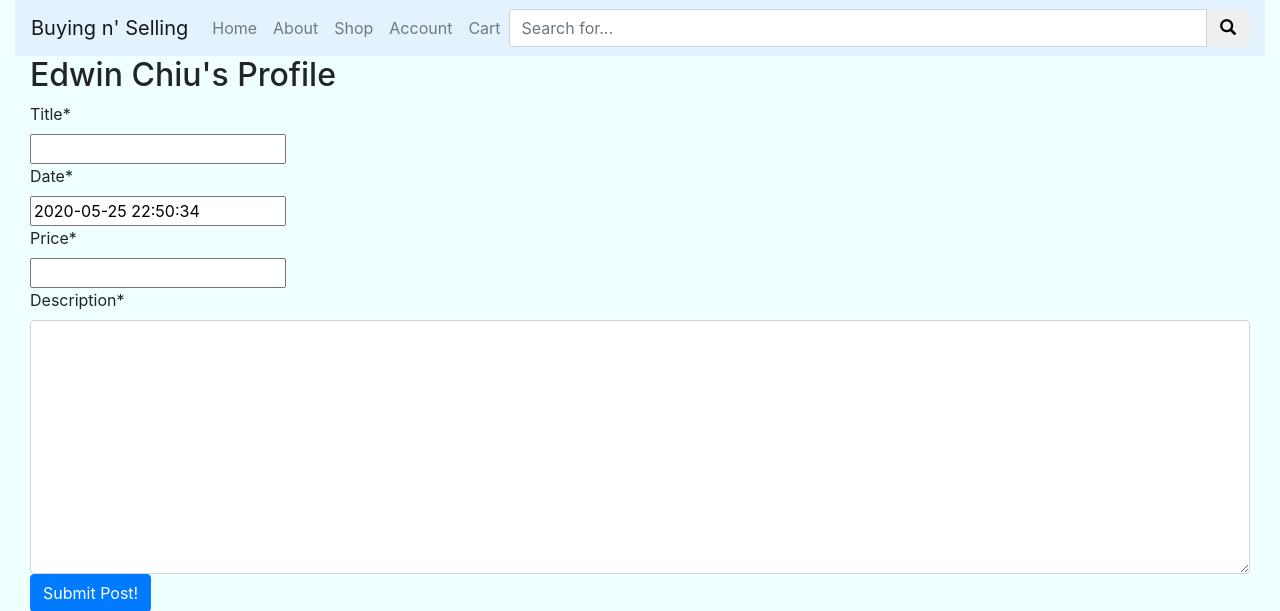
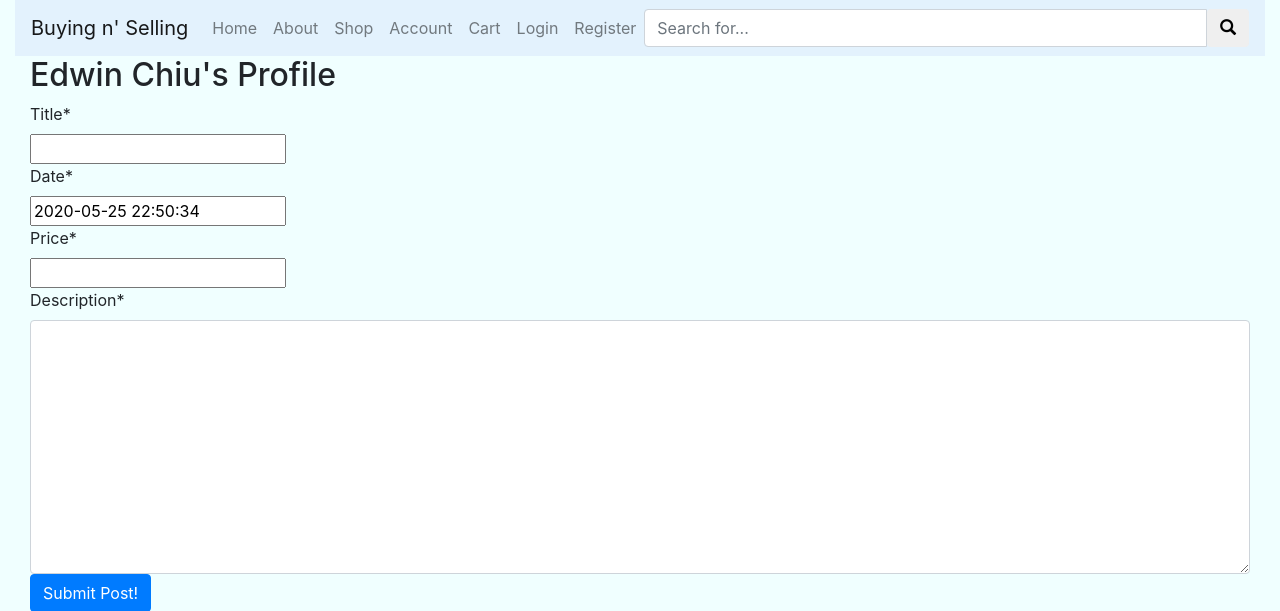
Before and after one commit to echiu2/Buying-n-selling, a Django app: page /account/ in a window 1280 px wide. Shown: the top 611 px of the page. Run offline with Django 3.2, Linux system fonts and the light colour scheme; some libraries are stand-ins or nearby versions.

Commit message:
created register form that creates new users

```diff
--- a/bns/bns/settings.py
+++ b/bns/bns/settings.py
@@ -11,13 +11,15 @@ https://docs.djangoproject.com/en/1.11/ref/settings/
 """
 
 import os
-from secret_key import *
+# from secret_key import *
 
 # Build paths inside the project like this: os.path.join(BASE_DIR, ...)
 BASE_DIR = os.path.dirname(os.path.dirname(os.path.abspath(__file__)))
 
 
 # Quick-start development settings - unsuitable for production
+SECRET_KEY = ')5%uas7c#b*0j9=87rdg0r*nt_6^d4qu@0j-bq=fakk(=_-=yo'
+
 # See https://docs.djangoproject.com/en/1.11/howto/deployment/checklist/
 
 # SECURITY WARNING: keep the secret key used in production secret!
--- a/bns/bns/urls.py
+++ b/bns/bns/urls.py
@@ -22,5 +22,7 @@ urlpatterns = [
     path('about/', include('myapp.urls')),
     path('shop/', include('myapp.urls')),
     path('account/', include('myapp.urls')),
-    path('cart/', include('myapp.urls'))
+    path('cart/', include('myapp.urls')),
+    path('login/', include('myapp.urls')),
+    path('register/', include('myapp.urls'))
 ]
--- a/bns/myapp/forms.py
+++ b/bns/myapp/forms.py
@@ -1,4 +1,6 @@
 from django import forms
+from django.contrib.auth.forms import UserCreationForm
+from django.contrib.auth.models import User
 import datetime
 
 class createListing(forms.Form):
@@ -10,3 +12,13 @@ class createListing(forms.Form):
             'class':'form-control',
         }
     ))
+
+class createUser(UserCreationForm):
+    class Meta:
+        model = User
+        fields = ['username', 'email', 'password1', 'password2']
+
+    def __init__(self, *args, **kwargs):
+        super(createUser, self).__init__(*args, **kwargs)
+        for field_name in ('username', 'email', 'password1', 'password2'):
+            self.fields[field_name].help_text = ''
--- a/bns/myapp/templates/myapp/account.html
+++ b/bns/myapp/templates/myapp/account.html
@@ -4,7 +4,7 @@
 {% block content %}
 <h2>Edwin Chiu's Profile</h2>
 <!-- Create form with post method: url directed to /listing_submission/ -->
-<form class="account" action="/listing_submission/" method="post">
+<form class="account" action="/listing_submission/" method="POST">
     {% csrf_token %}
     {{ form|crispy }}
     <button type="submit" class="btn btn-primary">Submit Post!</button>
--- a/bns/myapp/templates/myapp/header.html
+++ b/bns/myapp/templates/myapp/header.html
@@ -42,6 +42,12 @@
 				<li class="nav-item">
 					<a class="nav-link" href="/cart">Cart</a>
 				</li>
+				<li class="nav-item">
+					<a class="nav-link" href="/login">Login</a>
+				</li>
+				<li class="nav-item">
+					<a class="nav-link" href="/register">Register</a>
+				</li>
 			  </ul>
 			  <div class="input-group">
 				<input type="text" class="form-control" placeholder="Search for...">
--- a/bns/myapp/urls.py
+++ b/bns/myapp/urls.py
@@ -8,5 +8,7 @@ urlpatterns = [
     path('shop/', views.shop, name='shop'),
     path('account/', views.account, name='account'),
     path('cart/', views.cart, name='cart'),
-    path('listing_submission/', views.listing_submission, name='account')
+    path('listing_submission/', views.listing_submission, name='account'),
+    path('login/', views.login, name='login'),
+    path('register/', views.register, name='register')
 ]
--- a/bns/myapp/views.py
+++ b/bns/myapp/views.py
@@ -1,16 +1,18 @@
 # -*- coding: utf-8 -*-
 from __future__ import unicode_literals
 
-from django.shortcuts import render
+from django.shortcuts import render, redirect
 from django.http import HttpResponse
-from .forms import createListing
+from django.contrib.auth.forms import UserCreationForm
+from .forms import createListing, createUser
 from .models import Post
 
 # Create your views here.
 def index(request):
     #Get all listings from database
     all_listings = Post.objects.all()
-    return render(request, 'myapp/home.html', {'Listings': all_listings})
+    context = {'Listings': all_listings}
+    return render(request, 'myapp/home.html', context)
 
 def about(request):
     return render(request, 'myapp/about.html')
@@ -20,7 +22,7 @@ def shop(request):
 
 def account(request):
     # Used for submission: Check if request was performed using HTTP:"Post" -> if so, create form
-    if request.method == "Post":
+    if request.method == "POST":
         form = createListing(request.POST)
         if form.is_valid():
             title = form.cleaned_data['title']
@@ -34,7 +36,8 @@ def account(request):
 
     # Instance of form
     form = createListing()
-    return render(request, 'myapp/account.html', {'form': form})
+    context = {'form': form}
+    return render(request, 'myapp/account.html', context)
 
 #method for submitting form data into database
 def listing_submission(request):
@@ -48,7 +51,32 @@ def listing_submission(request):
     post = Post(title=title, date=date, price=price, description=description)
     post.save()
     form = createListing()
-    return render(request, 'myapp/account.html', {'form': form})
+    context = {'form': form}
+    return render(request, 'myapp/account.html', context)
 
 def cart(request):
     return render(request, 'myapp/cart.html')
+
+def login(request):
+    form = UserCreationForm()
+    context = {'form': form}
+    return render(request, 'myapp/login.html', context)
+
+def register(request):
+    form = createUser()
+
+    if request.method == "POST":
+        form = createUser(request.POST)
+        if form.is_valid():
+            username = form.cleaned_data['username']
+            email = form.cleaned_data['email']
+            password1 = form.cleaned_data['password1']
+            password2 = form.cleaned_data['password2']
+            # Create that user by checking if username is not used using django auth
+            form.save()
+            print(username, email, password1, password2)
+
+            return redirect("/")
+
+    context = {'form': form}
+    return render(request, 'myapp/register.html', context)
```
Also changed, not shown: bns/myapp/templates/myapp/login.html (added, +11 -0 lines), bns/myapp/templates/myapp/register.html (added, +11 -0 lines), bns/db.sqlite3.
